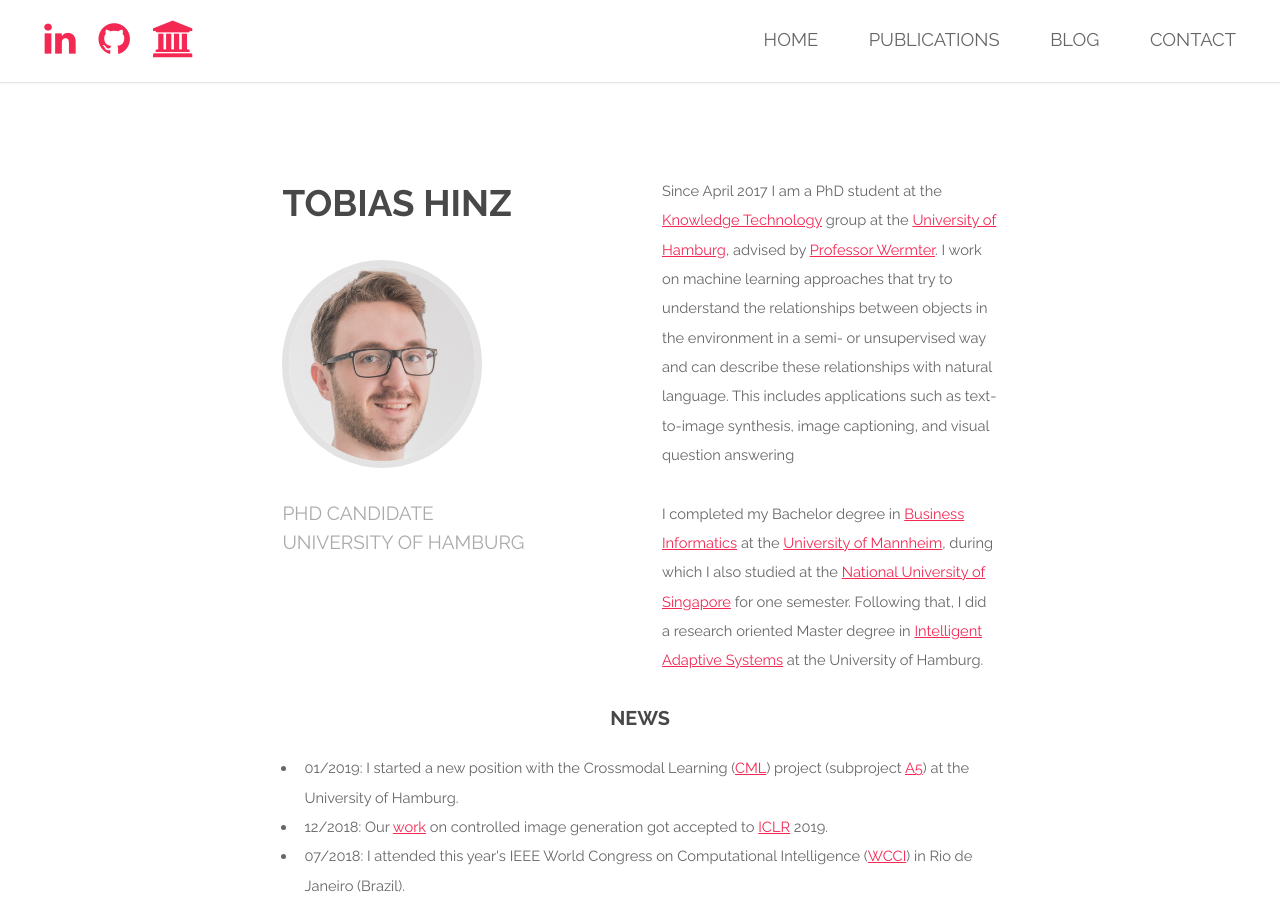
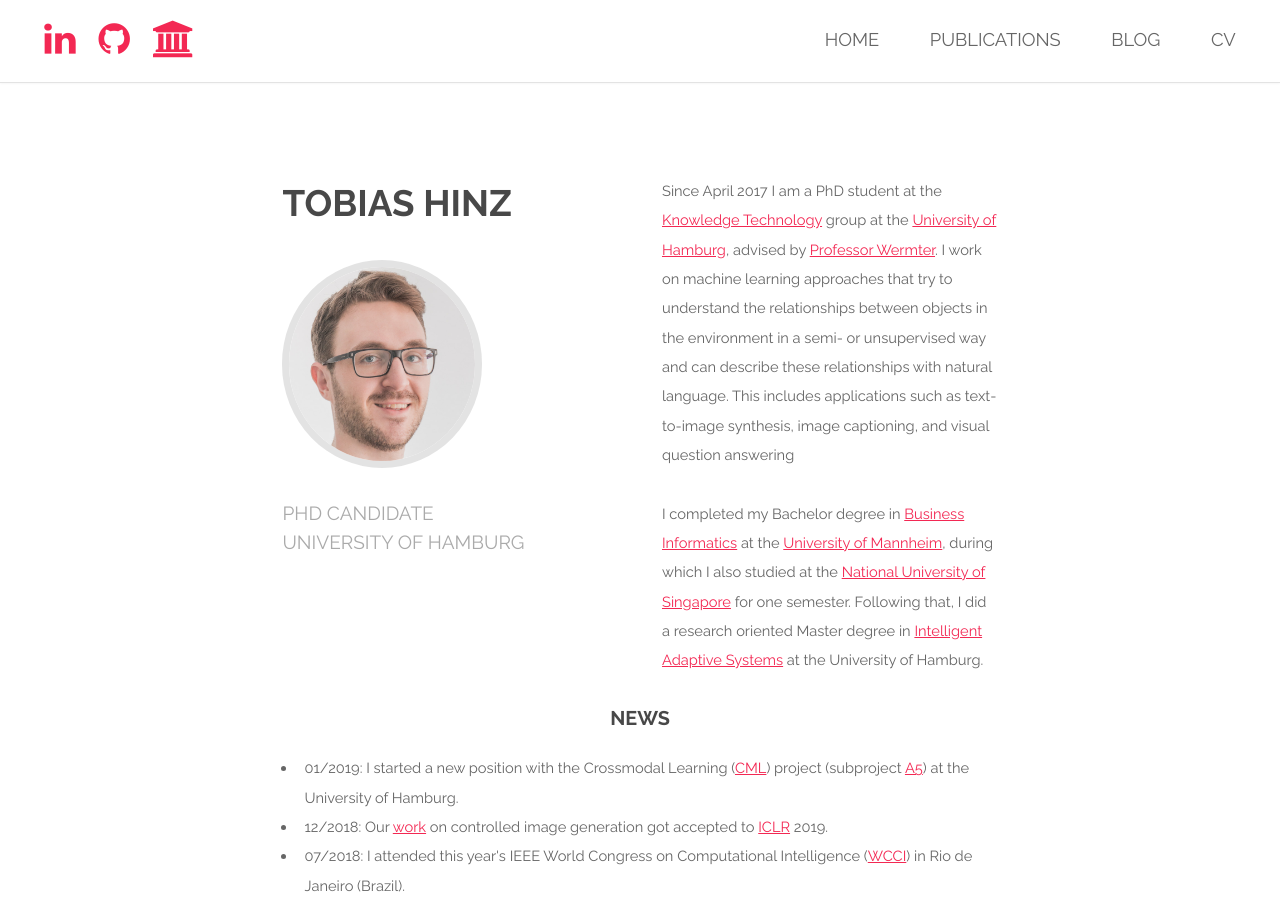
Before and after one commit to tohinz/tohinz.github.io, a Jekyll site: the page built from index.html, in a window 1280 px wide and 900 px high. Built offline with Jekyll 4.4.1, drawn with Linux system fonts in a browser that asks for light colours.

Commit message:
Update default.html

```diff
--- a/_layouts/default.html
+++ b/_layouts/default.html
@@ -37,7 +37,7 @@
 					<li><a href="/index.html" class="active">HOME</a></li>
 					<li><a href="/index.html#publications">PUBLICATIONS</a></li>
 					<li><a href="/index.html#blog">BLOG</a></li>
-					<li><a href="/index.html#cv">CONTACT</a></li>
+					<li><a href="/index.html#cv">CV</a></li>
 				</ul>
 			</nav>
 		</div>
```
